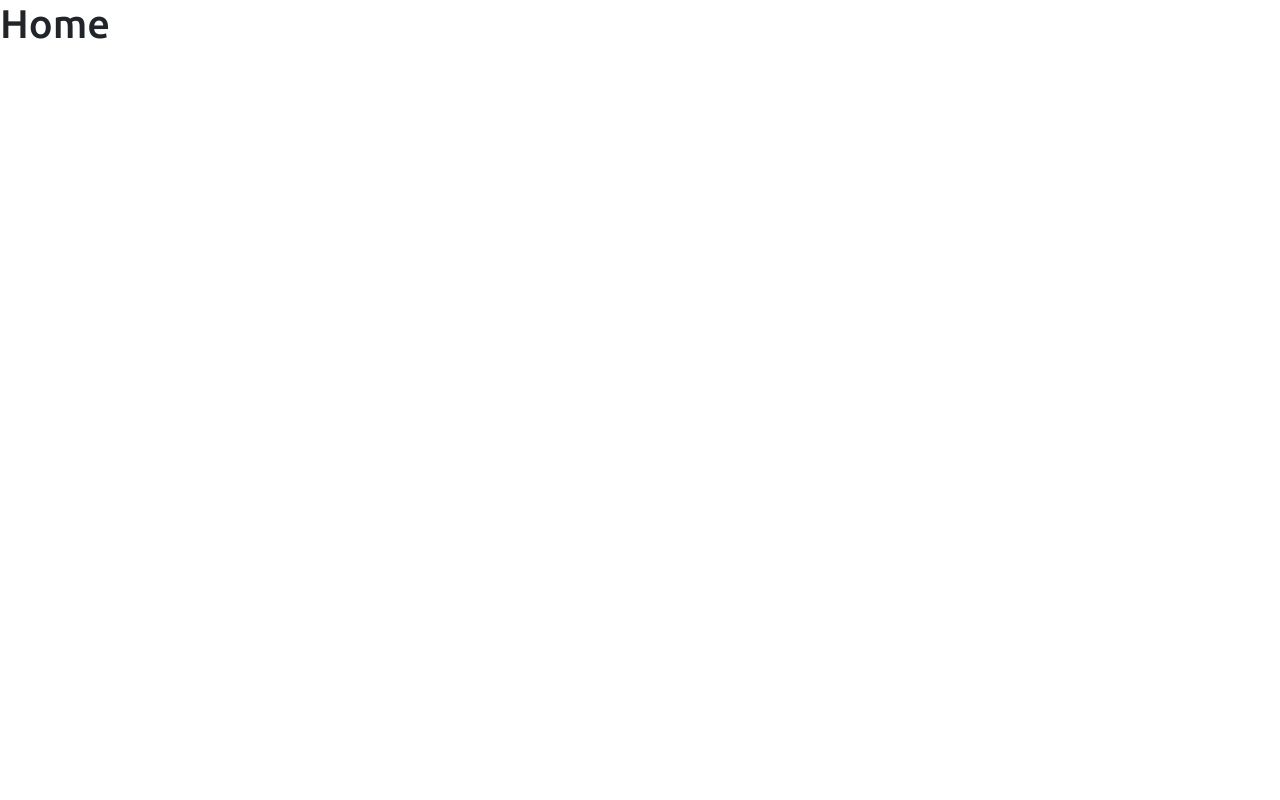
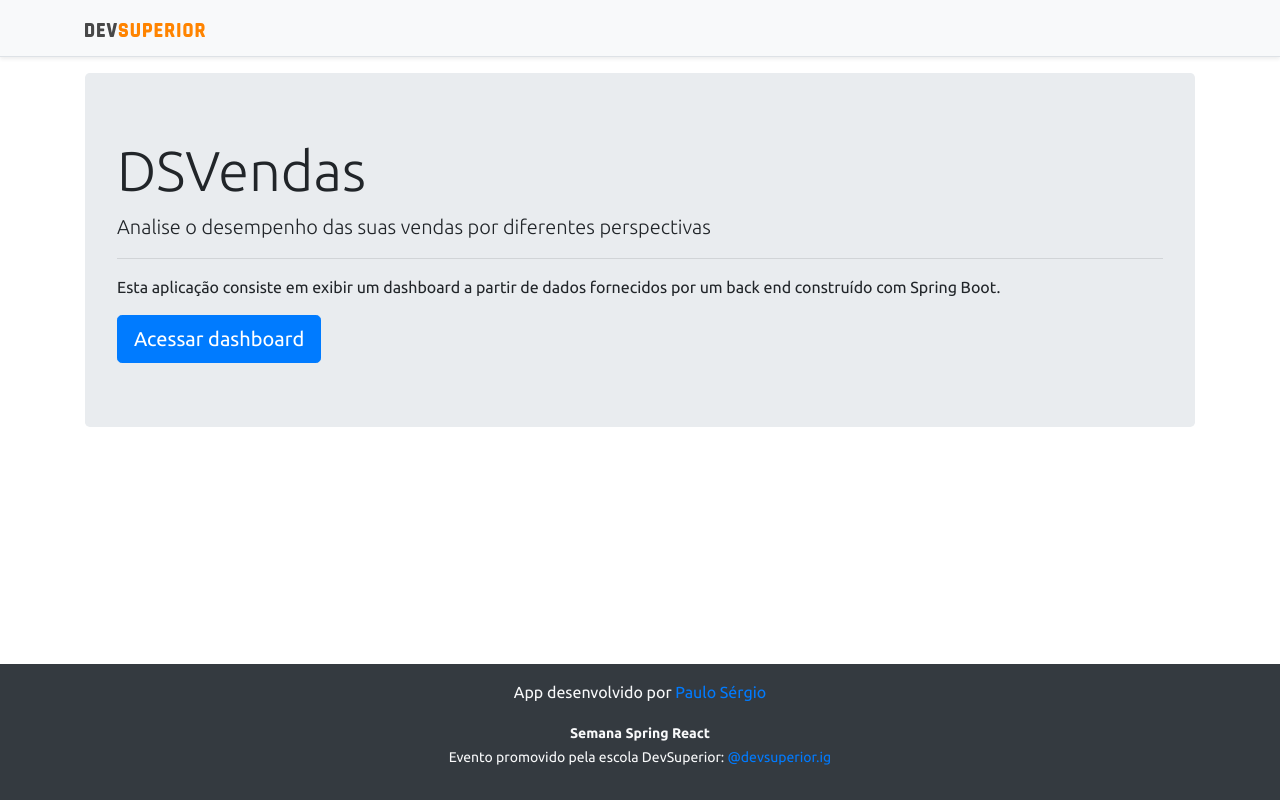
Before and after one commit to PauloSanches12/DevSuperior3.0, a React (Create React App) app in the folder frontend/: page / in a window 1280 px wide. Built offline with nearby package versions, Linux system fonts and the light colour scheme.

Commit message:
Home, navigation

```diff
--- a/frontend/package.json
+++ b/frontend/package.json
@@ -14,7 +14,7 @@
     "@types/react-dom": "^17.0.0",
     "apexcharts": "^3.26.1",
     "bootstrap": "^4.6.0",
-    "jquery": "1.9.1",
+    "jquery": "3.6.0",
     "popper.js": "1.16.1",
     "react": "^17.0.2",
     "react-apexcharts": "^1.3.9",
--- a/frontend/src/Pages/Dashboard/index.tsx
+++ b/frontend/src/Pages/Dashboard/index.tsx
@@ -1,9 +1,13 @@
 import BarChart from "components/BarChart"
 import DataTable from "components/DataTable"
 import DonutChart from "components/DonutChart";
+import Footer from "components/Footer";
+import Navbar from "components/Navbar";
 
 const Dashboard = () => {
   return (
+    <>
+      <Navbar />
       <div className="container">
         <h1 className="text-primary py-3"> Dashboard de Vendas </h1>
         <div className="row px-3">
@@ -21,6 +25,8 @@
         </div>
         <DataTable />
       </div>
+      <Footer />
+    </>
   );
 }
 
--- a/frontend/src/Pages/Home/index.tsx
+++ b/frontend/src/Pages/Home/index.tsx
@@ -1,6 +1,22 @@
+import Footer from "components/Footer";
+import Navbar from "components/Navbar";
+import { Link } from "react-router-dom";
+
 const Home = () => {
   return (
-      <h1>Home</h1>
+    <>
+      <Navbar />
+      <div className="container">
+        <div className="jumbotron">
+          <h1 className="display-4">DSVendas</h1>
+          <p className="lead">Analise o desempenho das suas vendas por diferentes perspectivas</p>
+          <hr />
+          <p>Esta aplicação consiste em exibir um dashboard a partir de dados fornecidos por um back end construído com Spring Boot.</p>
+          <Link className="btn btn-primary btn-lg" to="dashboard">Acessar dashboard</Link>
+        </div>
+      </div>
+      <Footer />
+    </>
   );
 }
 
--- a/frontend/src/components/Navbar/index.tsx
+++ b/frontend/src/components/Navbar/index.tsx
@@ -1,11 +1,14 @@
 import ImgDsDark from 'assets/img/ds-dark.svg';
+import { Link } from 'react-router-dom';
 
 const Navbar = () => {
   return (
     <div className="d-flex flex-column flex-md-row align-items-center p-3 px-md-4 mb-3 bg-light border-bottom shadow-sm">
       <div className="container">
         <nav className="my-2 my-md-0 mr-md-3">
-          <img src={ImgDsDark} alt="DevSuperior" width="120" />
+          <Link to="/">
+            <img src={ImgDsDark} alt="DevSuperior" width="120" />
+          </Link>
         </nav>
       </div>
     </div>
```
Lines whose indentation alone changed are shown as unchanged.
